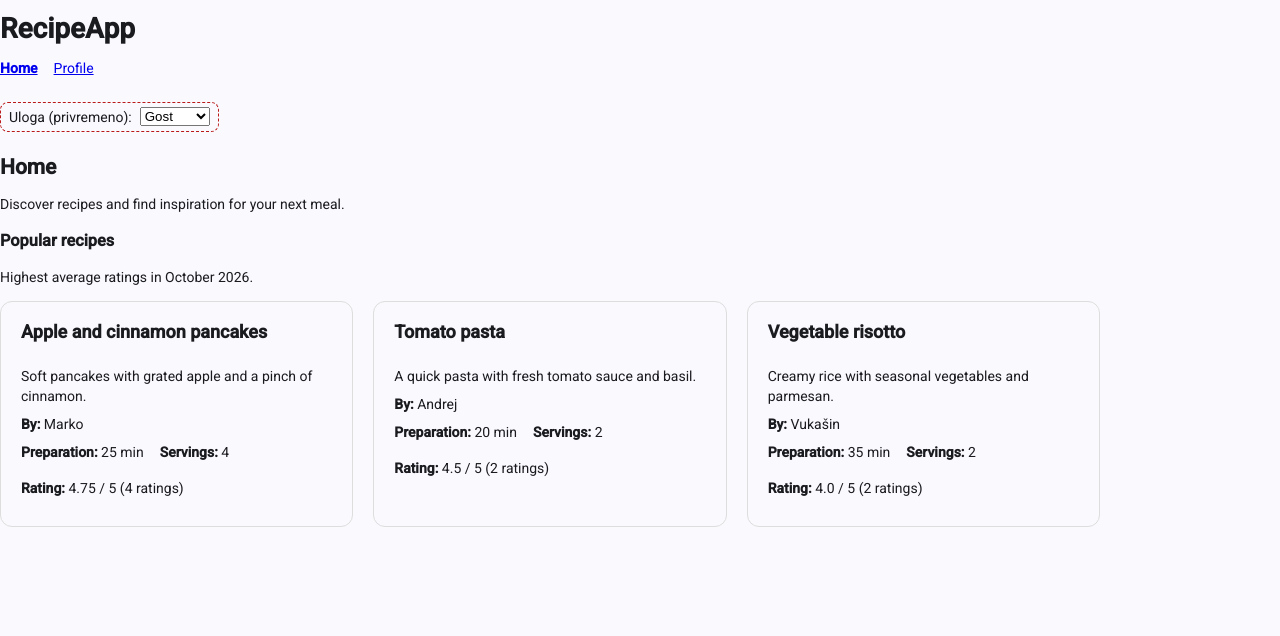
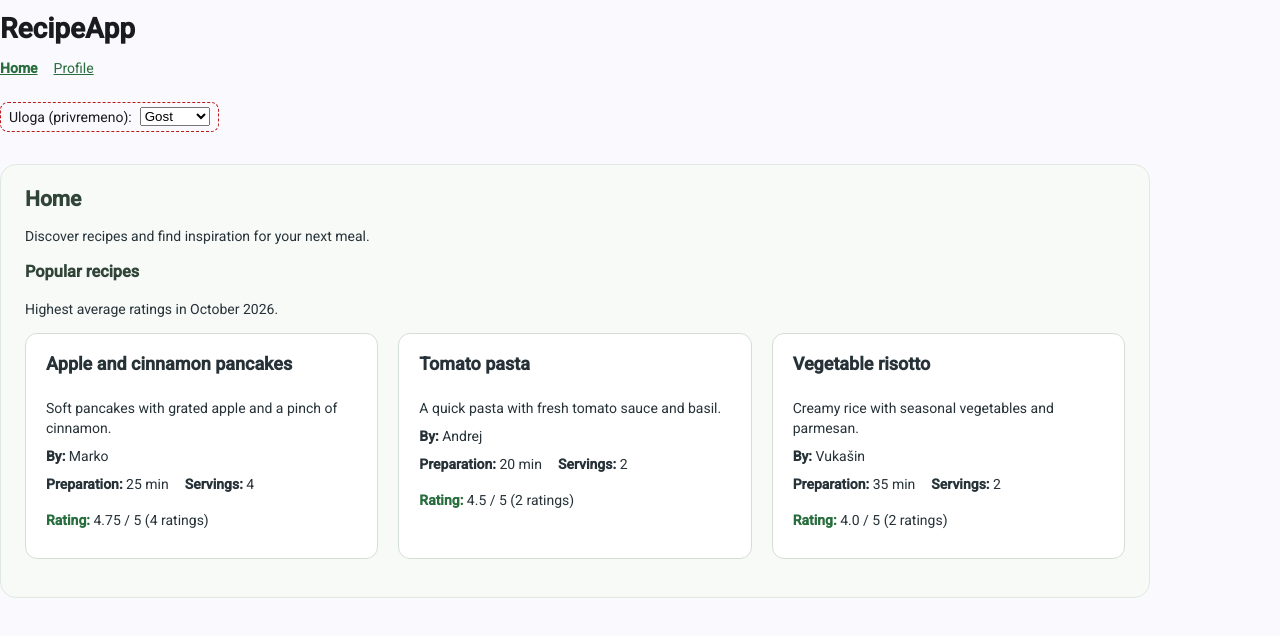
Before and after one commit to sv60-2024/RecipeApp, an Angular app in the folder frontend/: page /home in a window 1280 px wide. Shown: the top 636 px of the page. Built offline with nearby package versions, Linux system fonts and the light colour scheme.

Commit message:
style: align IKS-24 home with profile design

```diff
--- a/frontend/src/app/app.component.css
+++ b/frontend/src/app/app.component.css
@@ -20,3 +20,12 @@ nav {
 nav a.active {
   font-weight: bold;
 }
+
+nav a {
+  color: #276d3d;
+}
+
+nav a:focus-visible {
+  outline: 2px solid #36824c;
+  outline-offset: 3px;
+}
--- a/frontend/src/app/features/home/home.component.css
+++ b/frontend/src/app/features/home/home.component.css
@@ -1,3 +1,24 @@
+:host {
+  display: block;
+  box-sizing: border-box;
+  max-width: 1150px;
+  margin-top: 24px;
+  padding: 24px;
+  background: #f8faf8;
+  color: #263238;
+  border: 1px solid #e0e9e1;
+  border-radius: 16px;
+}
+
+h2,
+h3 {
+  color: #304538;
+}
+
+h2 {
+  margin-top: 0;
+}
+
 .recipe-list {
   display: grid;
   grid-template-columns: repeat(auto-fit, minmax(min(100%, 280px), 1fr));
@@ -11,7 +32,8 @@
   box-sizing: border-box;
   height: 100%;
   padding: 20px;
-  border: 1px solid #ddd;
+  background: #ffffff;
+  border: 1px solid #d3dfd5;
   border-radius: 12px;
   overflow-wrap: anywhere;
 }
@@ -38,3 +60,88 @@
 .empty-state {
   grid-column: 1 / -1;
 }
+
+.recipe-views {
+  display: flex;
+  flex-wrap: wrap;
+  gap: 12px;
+  margin: 24px 0;
+}
+
+.recipe-views button {
+  display: inline-flex;
+  align-items: center;
+  justify-content: center;
+  gap: 8px;
+  padding: 13px 26px;
+  border: 1px solid #d3dfd5;
+  border-radius: 12px;
+  background: #ffffff;
+  color: #526458;
+  font-family: inherit;
+  font-size: 14px;
+  font-weight: 600;
+  letter-spacing: 0.3px;
+  cursor: pointer;
+  transition:
+    background 0.2s,
+    box-shadow 0.2s,
+    transform 0.2s;
+}
+
+.recipe-views button:hover {
+  background: #edf2ed;
+}
+
+.recipe-views button[aria-pressed='true'] {
+  background: linear-gradient(135deg, #36824c, #276d3d);
+  color: white;
+  border-color: #276d3d;
+  font-weight: 600;
+  box-shadow: 0 4px 12px rgba(54, 130, 76, 0.2);
+}
+
+.recipe-views button[aria-pressed='true']:hover {
+  background: linear-gradient(135deg, #2e7542, #205a32);
+  box-shadow: 0 6px 16px rgba(54, 130, 76, 0.28);
+  transform: translateY(-2px);
+}
+
+.recipe-views button[aria-pressed='true']:active {
+  transform: translateY(0);
+}
+
+.recipe-views button:focus-visible {
+  outline: 2px solid #36824c;
+  outline-offset: 3px;
+}
+
+.available-ingredients {
+  max-width: 1100px;
+  margin: 16px 0;
+}
+
+.available-ingredients summary {
+  cursor: pointer;
+}
+
+.recipe-rating strong,
+.available-ingredients summary {
+  color: #276d3d;
+}
+
+@media (max-width: 600px) {
+  :host {
+    padding: 20px 16px;
+  }
+}
+
+@media (prefers-reduced-motion: reduce) {
+  .recipe-views button {
+    transition: none;
+  }
+
+  .recipe-views button[aria-pressed='true']:hover {
+    transform: none;
+  }
+}
```
